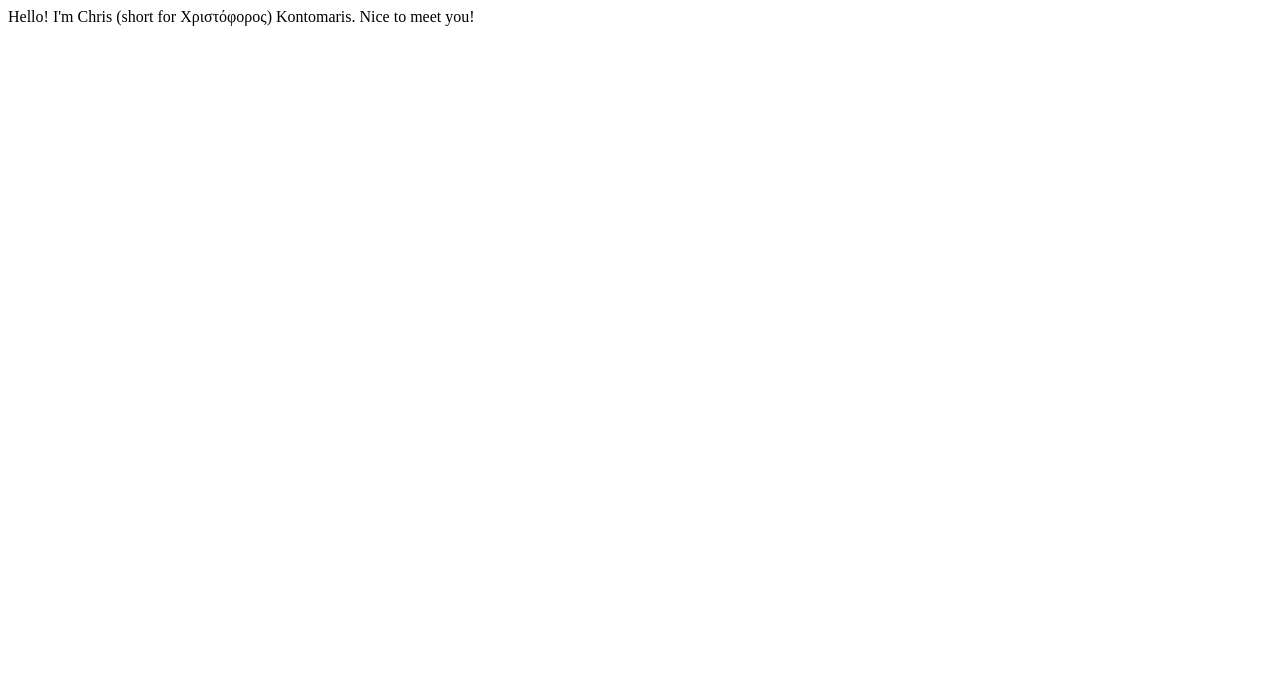
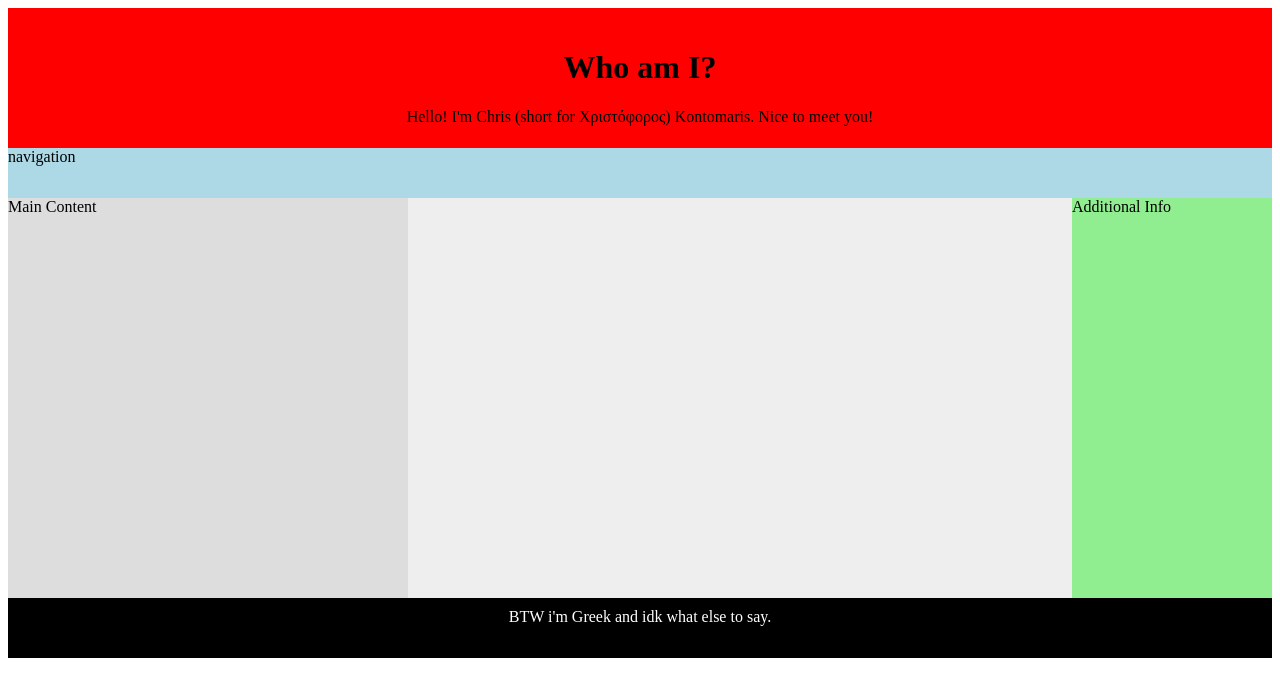
Before and after one commit to ckontomaris/ckontomaris.github.io, a plain HTML site: page index.html in a window 1280 px wide. Drawn offline with Linux system fonts and the light colour scheme.

Commit message:
added basic divs

```diff
--- a/index.html
+++ b/index.html
@@ -2,11 +2,33 @@
 <html>
     <head>
         <meta charset="utf-8">
-        <title></title>
+        <title>Chris Kontomaris</title>
+        <link rel = "stylesheet" href= "style.css"
+        type = "text/css"/>
     </head>
 
 
     <body>
-    Hello! I'm Chris (short for Χριστόφορος) Kontomaris. Nice to meet you!
+
+    <!-- Comments are weird in html-->
+    <!-- https://www.youtube.com/watch?v=jwK7D3KWNsw -->
+        <div class = "wrapper">
+            <div class = "heading">
+                <h1>Who am I?</h1>
+                Hello! I'm Chris (short for Χριστόφορος) Kontomaris. Nice to meet you!
+            </div>
+            <div class= "navigation">
+                navigation
+            </div>
+            <div class = "content">
+                Main Content
+            </div>
+            <div class = "sidebar">
+                Additional Info
+            </div>
+            <div class = "footer">
+                BTW i'm Greek and idk what else to say.
+            </div>
+        </div>
     </body>
 </html>
--- /dev/null
+++ b/style.css
@@ -0,0 +1,41 @@
+
+.wrapper{
+    width:600;
+    background:#eee;
+    margin: 0 auto 0 auto;
+}
+
+.heading{
+    height:100px;
+    background:red;
+    padding:20px;
+    text-align: center;
+}
+
+.navigation{
+    height:50px;
+    background: lightblue;
+}
+
+.content{
+    min-height: 400px;
+    background: #ddd;
+    width: 400px;
+    float:left;
+}
+
+.sidebar{
+    width: 200px;
+    float: right;
+    background-color: lightgreen;
+    min-height: 400px;
+}
+
+.footer{
+    clear:both;
+    background: black;
+    height: 40px;
+    color: white;
+    text-align: center;
+    padding: 10px;
+}
```
